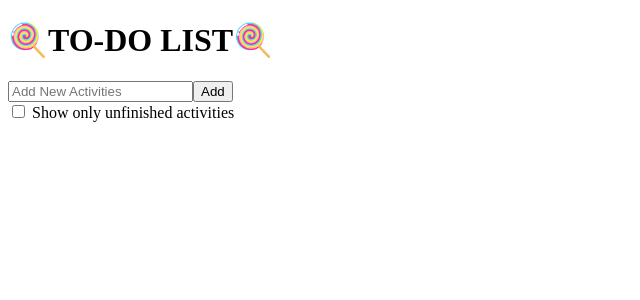
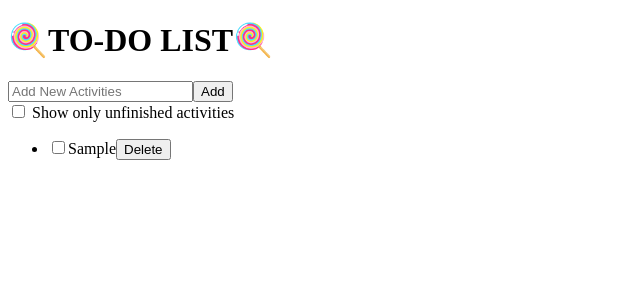
Before and after one commit to zahraa-10/32-pbk-uts-233510395, a Vue app: page / in a window 1280 px wide. Both pictures are taken after typing "Sample" into the empty fields and a click on the button "Add". Shown: the top 300 px of the page, without its empty margins (0-640 px from the left). Built offline with nearby package versions, Linux system fonts and the light colour scheme.

Commit message:
Computed property untuk memfilter kegiatan

```diff
--- a/src/components/TodoApp.vue
+++ b/src/components/TodoApp.vue
@@ -22,6 +22,13 @@ const cancelActivity = (index) => {
 const toggleComplete = (index) => {
   activities.value[index].completed = !activities.value[index].completed;
 };
+
+// Computed property untuk memfilter kegiatan
+const filteredActivities = computed(() => {
+  return showOnlyIncomplete.value
+    ? activities.value.filter(activity => !activity.completed)
+    : activities.value;
+});
 </script>
 
 <template>
@@ -40,6 +47,18 @@ const toggleComplete = (index) => {
         Show only unfinished activities
       </label>
     </div>
- </div>
+    <ul class="todo-list">
+      <li v-for="(activity, index) in filteredActivities" :key="index" class="activity-item">
+        <input
+          type="checkbox"
+          :checked="activity.completed"
+          @change="toggleComplete(index)" />
+        <span :class="{ completed: activity.completed }">
+          {{ activity.text }}
+        </span>
+        <button class="delete-btn" @click="cancelActivity(index)">Delete</button>
+      </li>
+    </ul>
+  </div>
 
 </template>
```
